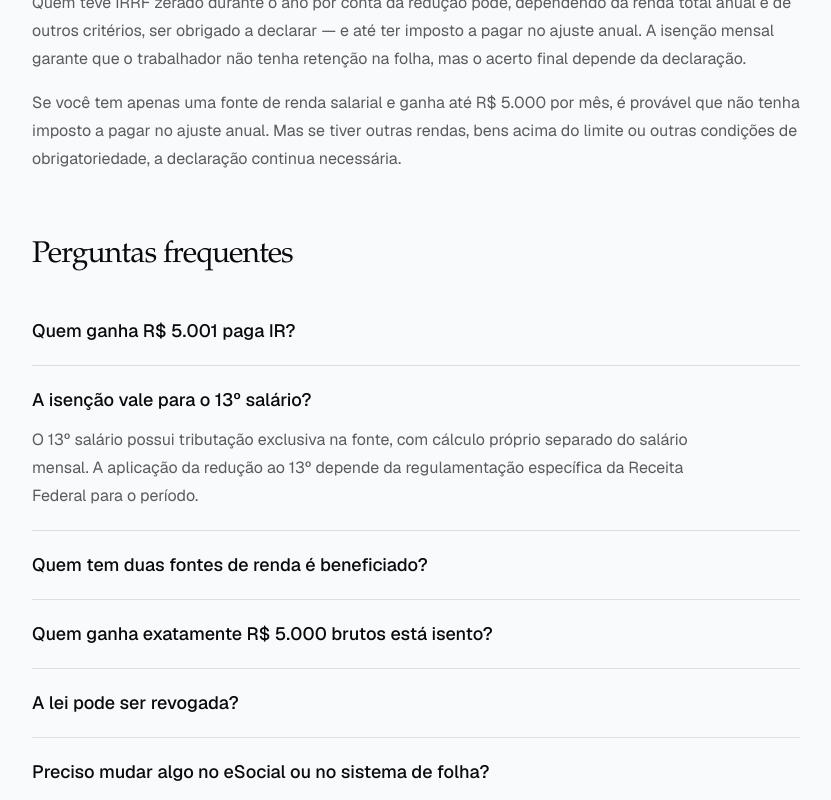
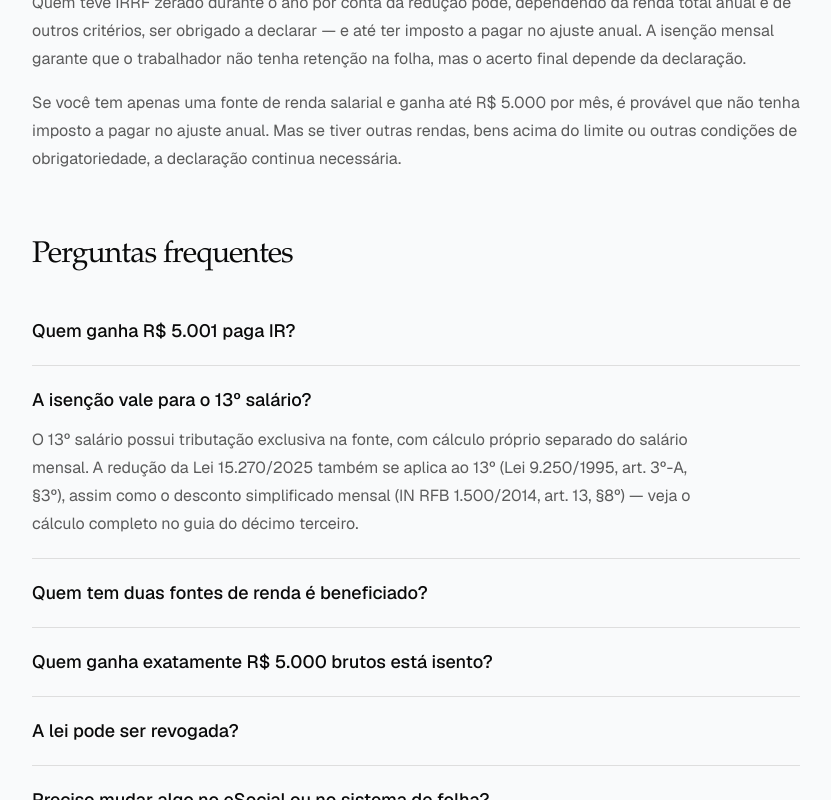
Before and after one commit to marcobrit0/calculo-salario-liquido, a Next.js app: page /blog/isencao-imposto-renda-2026 in a window 1280 px wide. Both pictures are taken after a click on the heading "A isenção vale para o 13º salário?". Shown: the part 3168-3968 px from the top of the page, without its empty margins (224-1055 px from the left). Built offline with nearby package versions, Linux system fonts and the light colour scheme; no server answers.

Commit message:
fix(blog): isenção FAQ — redução da Lei 15.270/2025 aplica-se ao 13º + link para o guia do décimo terceiro

```diff
--- a/src/app/blog/isencao-imposto-renda-2026/page.tsx
+++ b/src/app/blog/isencao-imposto-renda-2026/page.tsx
@@ -338,9 +338,11 @@ export default function IsencaoImpostoRenda2026() {
             </summary>
             <p className="mt-3 max-w-2xl text-base leading-7 text-muted-foreground">
               O 13º salário possui tributação exclusiva na fonte, com
-              cálculo próprio separado do salário mensal. A aplicação da
-              redução ao 13º depende da regulamentação específica da
-              Receita Federal para o período.
+              cálculo próprio separado do salário mensal. A redução da
+              Lei 15.270/2025 também se aplica ao 13º (Lei 9.250/1995,
+              art. 3º-A, §3º), assim como o desconto simplificado mensal
+              (IN RFB 1.500/2014, art. 13, §8º) — veja o cálculo completo
+              no guia do décimo terceiro.
             </p>
           </details>
 
@@ -414,6 +416,10 @@ export default function IsencaoImpostoRenda2026() {
               href: "/como-calcular-salario-liquido",
               label: "Como calcular salário líquido",
             },
+            {
+              href: "/blog/como-calcular-decimo-terceiro",
+              label: "Como calcular o décimo terceiro",
+            },
           ]}
         />
       </ContentBody>
```
